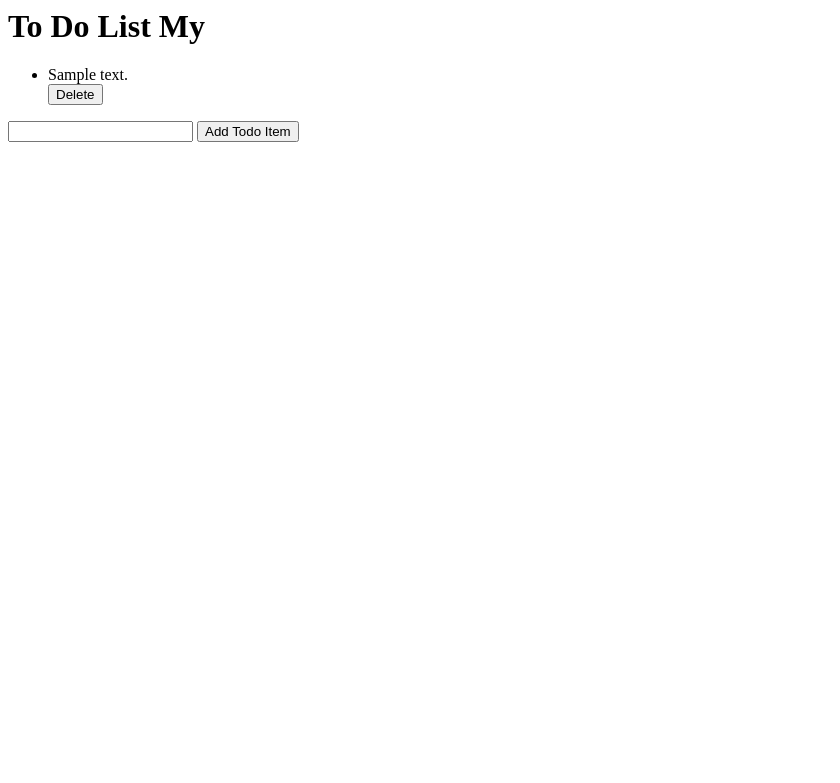
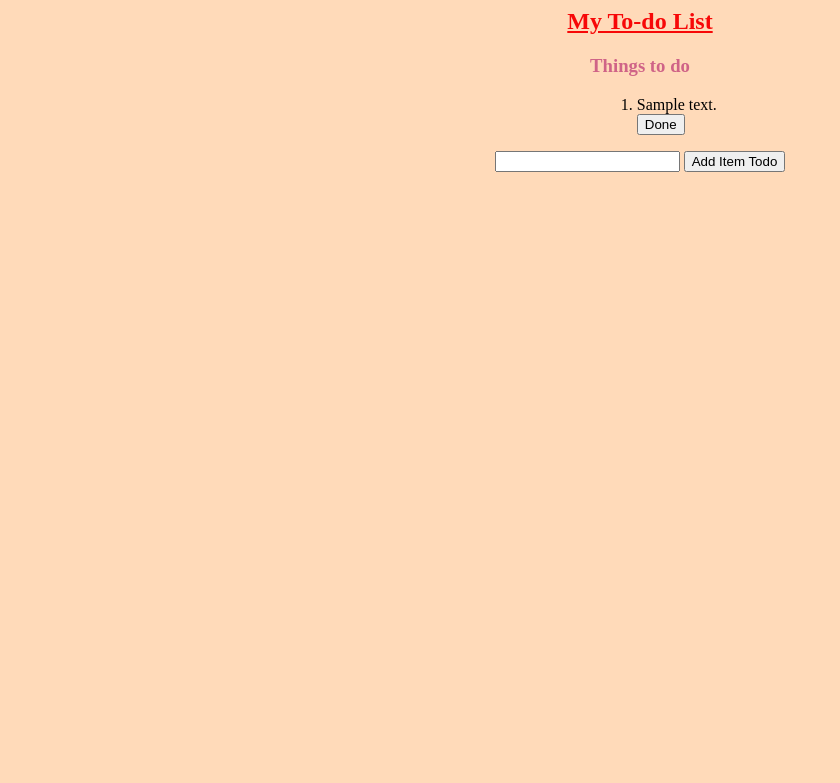
Before and after one commit to Alivething/to-do-list-01, a Django app: page /todoapp/ in a window 1280 px wide. Shown: the top 783 px of the page, without its empty margins (0-840 px from the left). Run offline with Django 3.2, Linux system fonts and the light colour scheme; tables that the repository leaves empty hold one stand-in row (values such as "Sample post").

Commit message:
Final Todo list

```diff
--- a/todo_project/templates/todolist.html
+++ b/todo_project/templates/todolist.html
@@ -1,14 +1,28 @@
-<h1>To Do List My</h1>
-<ul>
+<html>
+<title>To do list</title>
+<body style="background-color:peachpuff";>
+<section style="text-align: center">
+<h1 style="color:rgb(247, 8, 8)";><u>My To-do List</u></h1>
+
+<h3 style="color:rgb(207, 99, 135)";>Things to do</h3>
+<ol style="margin-left: 46vw";>
+
     {% for i in all_items %}
-    <li>{{i.content}}
+    <li style="text-align: left;">
+
+        {{i.content}}
         <form action="/deleteTodoItem/{{i.id}}/" method = "post">{% csrf_token %}
-            <input type="submit" value="Delete">
+            <input type="submit" value="Done">
     </form>
-    </li>
+</li>
     {% endfor %}
-</ul>
+
+</ol>
 <form action="/addTodoItem/" method = "post">{% csrf_token %}
     <input type="text" name="content">
-    <input type="submit" value="Add Todo Item">
+    <input type="submit" value="Add Item Todo">
 </form>
+</section>
+
+</body>
+</html>
```
Also changed, not shown: todo_project/db.sqlite3.
